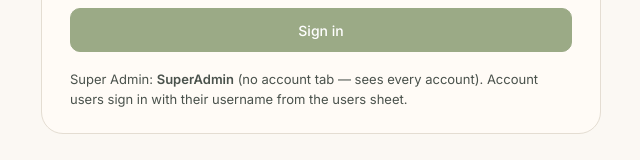
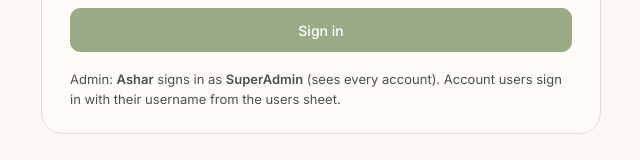
Before and after one commit to universalmailgo786-ctrl/OwlisticOrderManagement, a plain HTML site: page login.html in a window 1280 px wide. Shown: the part 400-560 px from the top of the page, without its empty margins (319-959 px from the left). Drawn offline with nearby package versions, Linux system fonts and the light colour scheme; no server answers.

Commit message:
Show Ashar as the SuperAdmin display name in login and nav.
Co-authored-by: Cursor <cursoragent@cursor.com>

```diff
--- a/login.html
+++ b/login.html
@@ -38,7 +38,7 @@
       </label>
       <p class="login-error" id="login-error" hidden></p>
       <button type="submit" class="submit-btn" id="login-submit">Sign in</button>
-      <p class="login-hint">Super Admin: <strong>SuperAdmin</strong> (no account tab — sees every account). Account users sign in with their username from the users sheet.</p>
+      <p class="login-hint">Admin: <strong>Ashar</strong> signs in as <strong>SuperAdmin</strong> (sees every account). Account users sign in with their username from the users sheet.</p>
     </form>
   </div>
 
```
Also changed, not shown: 1 other file.
